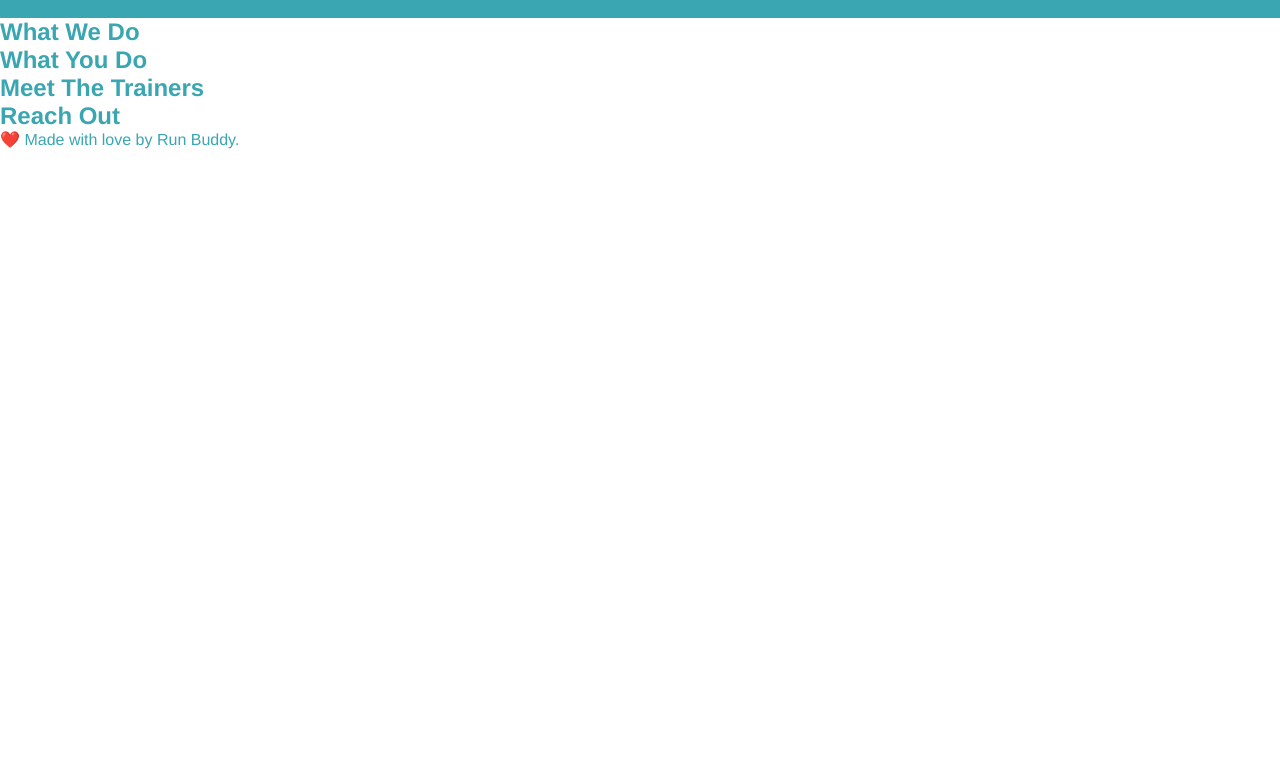
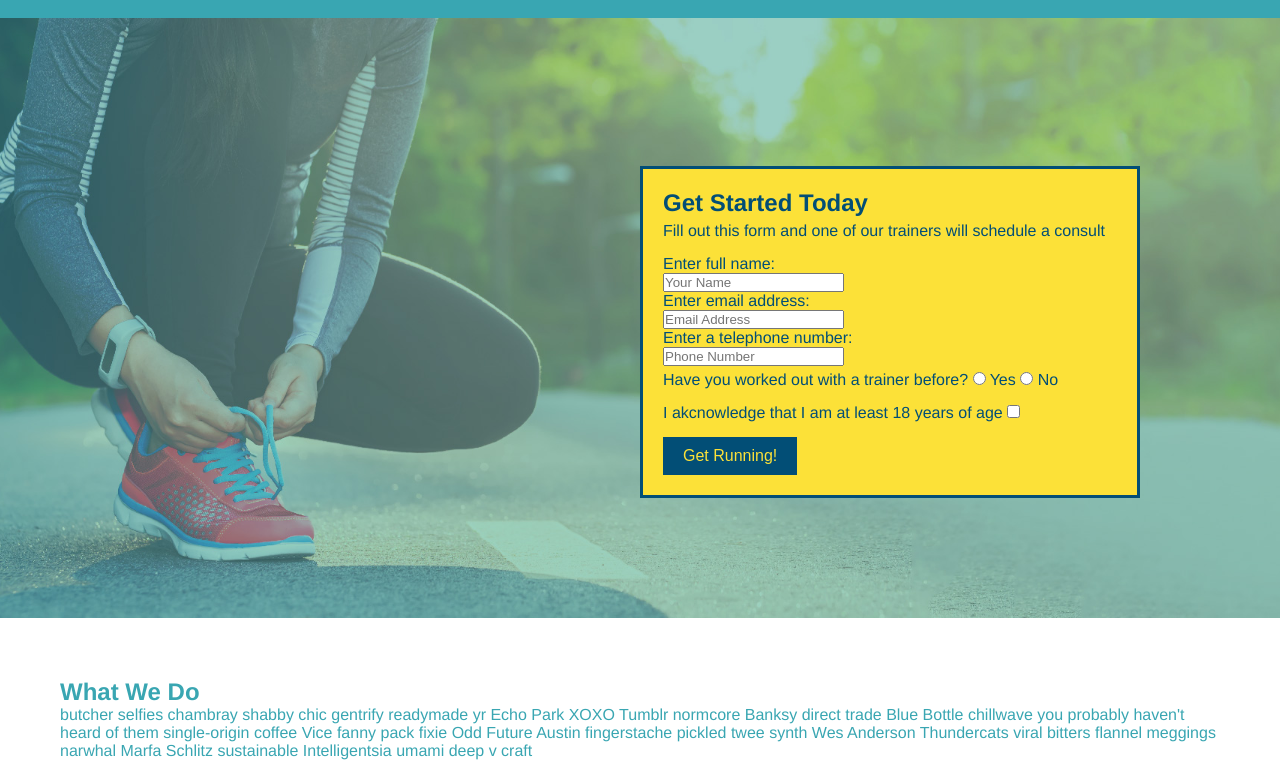
Before and after one commit to cvadillo/RunBuddy, a plain HTML site: page index.html in a window 1280 px wide. Shown: the part 64-826 px from the top of the page. Before the commit the page ends 800 px from the top, so only its background shows below. Drawn offline with Linux system fonts and the light colour scheme.

Commit message:
Completed nav and hero parts, updated CSS, began adding images to the next section

```diff
--- a/assets/css/style.css
+++ b/assets/css/style.css
@@ -2,8 +2,9 @@
 
 /* Remove Brower CSS */
 * {
-  margin: 0;
-  padding: 0;
+	box-sizing: border-box;
+	margin: 0;
+	padding: 0;
 }
 
 /* HEADER */
@@ -48,12 +49,93 @@ body {
 	font-family: Helvetica, Arial, sans-serif;
 }
 
-	/* What We Do */
+section {
+	padding: 60px;
+}
 
-	/* What You Do */
+	/* Hero Section */
 
-	/* Your Trainers */
+	.hero {
+		background-image: url("../images/hero-bg.jpg");
+		background-position: center;
+		background-size: cover;
+		height: 600px;
+		position: relative;
+	}
 
-	/* Reach Out */
+	/* Hero Headings */
+
+	.hero h3 {
+		font-size: 24px;
+		margin: 0;
+	}
+
+	/* Hero Form */
+
+	.hero-form {
+		background-color: #fce138;
+		border-color: #024e76;
+		border-style: solid;
+		border-width: 3px;
+		bottom: 120px;
+		color: #024e76;
+		padding: 20px;
+		position: absolute;
+		right: 140px;
+		width: 500px;
+	}
+
+	.hero-form p {
+		margin: 5px 0 15px 0;
+	}
+
+	.hero-form label {
+		margin: 0px;
+	}
+
+	.hero-form-block {
+		display: block;
+	}
+
+	.form-input {
+		border: 1px solid #024e76;
+		color: #024e76;
+		display: block;
+		font-size: 16px;
+		margin-bottom: 15px;
+		padding: 7px 15px;
+		width: 100%;
+	}
+
+	.hero-form button {
+		background-color: #024e76;
+		border: none;
+		color: #fce138;
+		font-size: 16px;
+		padding: 10px 20px;
+	}
 
 /* Footer */
+
+footer {
+	background-color: #fce138;
+	padding: 40px 35px;
+	width: 100%;
+}
+
+footer a {
+	color: #024e76;
+}
+
+footer h2 {
+	color: #024e76;
+	display: inline;
+	font-size: 30px;
+	margin: 0;
+}
+
+footer div {
+	float: right;
+	line-height: 1.5;
+	text-align: right;
+}
--- a/index.html
+++ b/index.html
@@ -34,18 +34,69 @@
 		</header>
 
 <!-- Hero/Run Buddy picture -->
-		<section>
-
+		<section class="hero">
+			<div class="hero-form">
+				<h3>Get Started Today</h3>
+				<p>Fill out this form and one of our trainers will schedule a consult</p>
+			<!-- Form Element -->
+				<form>
+					<label for="name" class="hero-form-block">Enter full name:</label>
+					<input type="text" placeholder="Your Name" name="name" id="name" />
+					<label for="email" class="hero-form-block">Enter email address:</label>
+					<input type="email" placeholder="Email Address" name="email" id="email" />
+					<label for="phone" class="hero-form-block">Enter a telephone number:</label>
+					<input type="tel" placeholder="Phone Number" name="phone" id="phone" />
+					<p>
+						Have you worked out with a trainer before?
+						<input type="radio" name="trainer-confirm" id="trainer-yes" />
+						<label for="trainer-yes">Yes</label>
+						<input type="radio" name="trainer-confirm" id="trainer-no" />
+						<label for="trainer-no">No</label>
+					</p>
+					<p>
+						<label for="age-confirm">I akcnowledge that I am at least 18 years of age</label>
+						<input type="checkbox" name="age-confirm" />
+					</p>
+					<button type="submit">Get Running!</button>
+				</form>
+			</div>
 		</section>
 
 <!-- "What We Do" -->
 		<section id="what-we-do">
 			<h2>What We Do</h2>
+			<p>
+   				 butcher selfies chambray shabby chic gentrify readymade yr Echo Park XOXO Tumblr normcore Banksy direct trade Blue Bottle chillwave you probably haven't heard of them single-origin coffee Vice fanny pack fixie Odd Future Austin fingerstache pickled twee synth Wes Anderson Thundercats viral bitters flannel meggings narwhal Marfa Schlitz sustainable Intelligentsia umami deep v craft
+  			</p>
 		</section>
 
 <!-- "What You Do" -->
 		<section id="what-you-do">
 			<h2>What You Do</h2>
+
+			<div>
+				<img src="./assets/images/step-1.svg" alt=" " />
+    			<h3>Step 1: Fill Out the Form Above.</h3>
+    			<p>You're already here, so why not?</p>
+  			</div>
+
+  			<div>
+  				<img src="./assets/images/step-2.svg" alt=" " />
+    			<h3>Step 2: Consult with One of Our Trainers.</h3>
+   				<p>Are you here to build muscle, lose weight, or just feel good?</p>
+  			</div>
+
+  			<div>
+  				<img src="./assets/images/step-3.svg" alt=" " />
+    			<h3>Step 3: Get Running.</h3>
+    			<p>Hit the ground running (literally) once your trainer lays out your plan.</p>
+  			</div>
+
+  			<div>
+  				<img src="./assets/images/step-4.svg" />
+    			<h3>Step 4: See Results.</h3>
+   				<p>Bi-weekly checkins with your trainer will keep you focused</p>
+   			</div>
 		</section>
 
 <!-- Trainers -->
@@ -60,7 +111,12 @@
 
 <!-- Footer and Copyright, etc -->
 		<footer>
-			❤️ Made with love by Run Buddy.
+			<h2>❤️ Made with love by Run Buddy.</h2>
+			<div>
+				<a href="#">Read Our Privacy Policy</a>
+				<br />
+				&copy; 2021 Run Buddy, Inc.
+			</div>
 		</footer>
 	</body>
 </html>
```
Also changed, not shown: assets/images/hero-bg.jpg (added), assets/images/step-1.svg (added), assets/images/step-2.svg (added), assets/images/step-3.svg (added), assets/images/step-4.svg (added).
